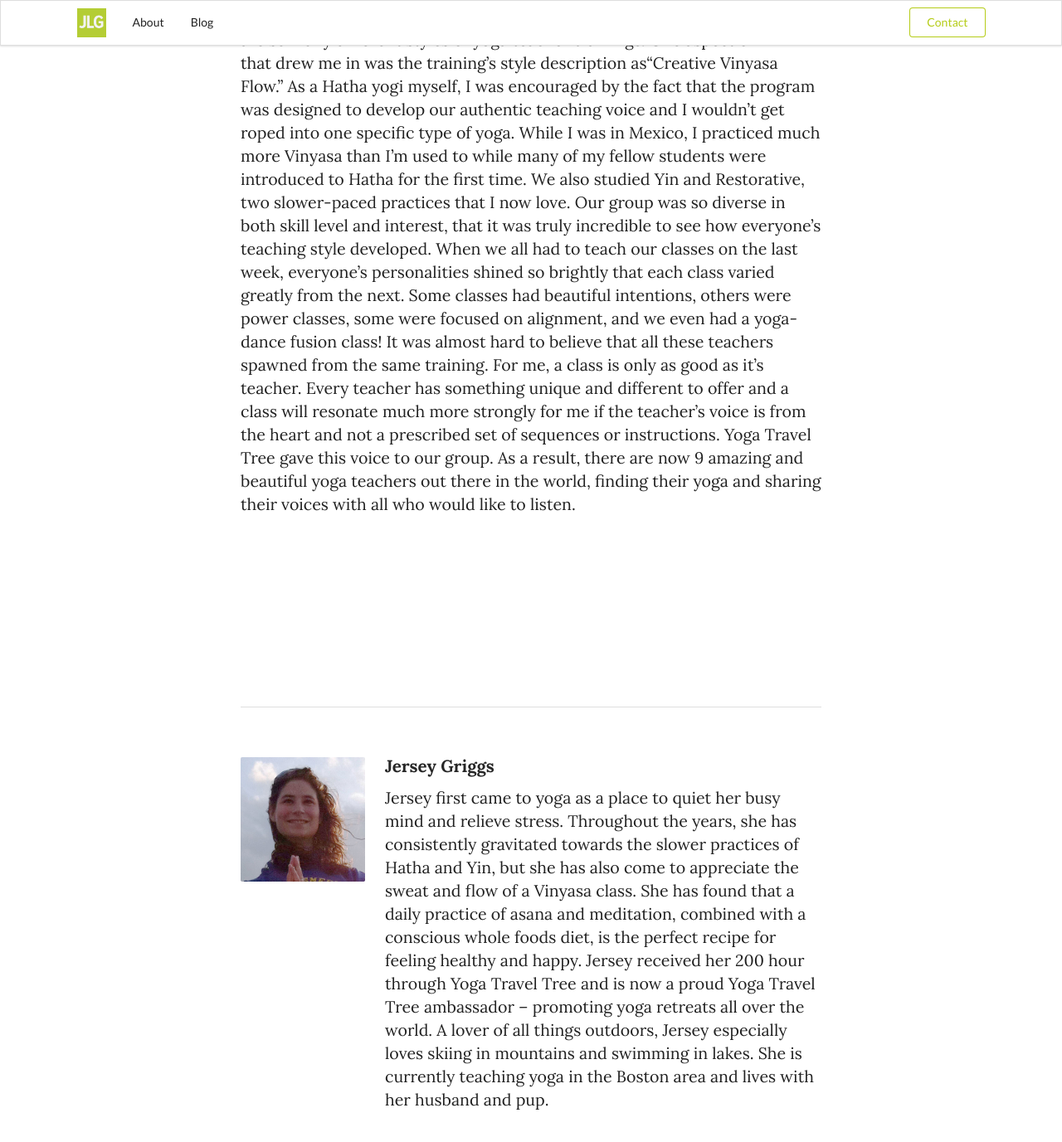
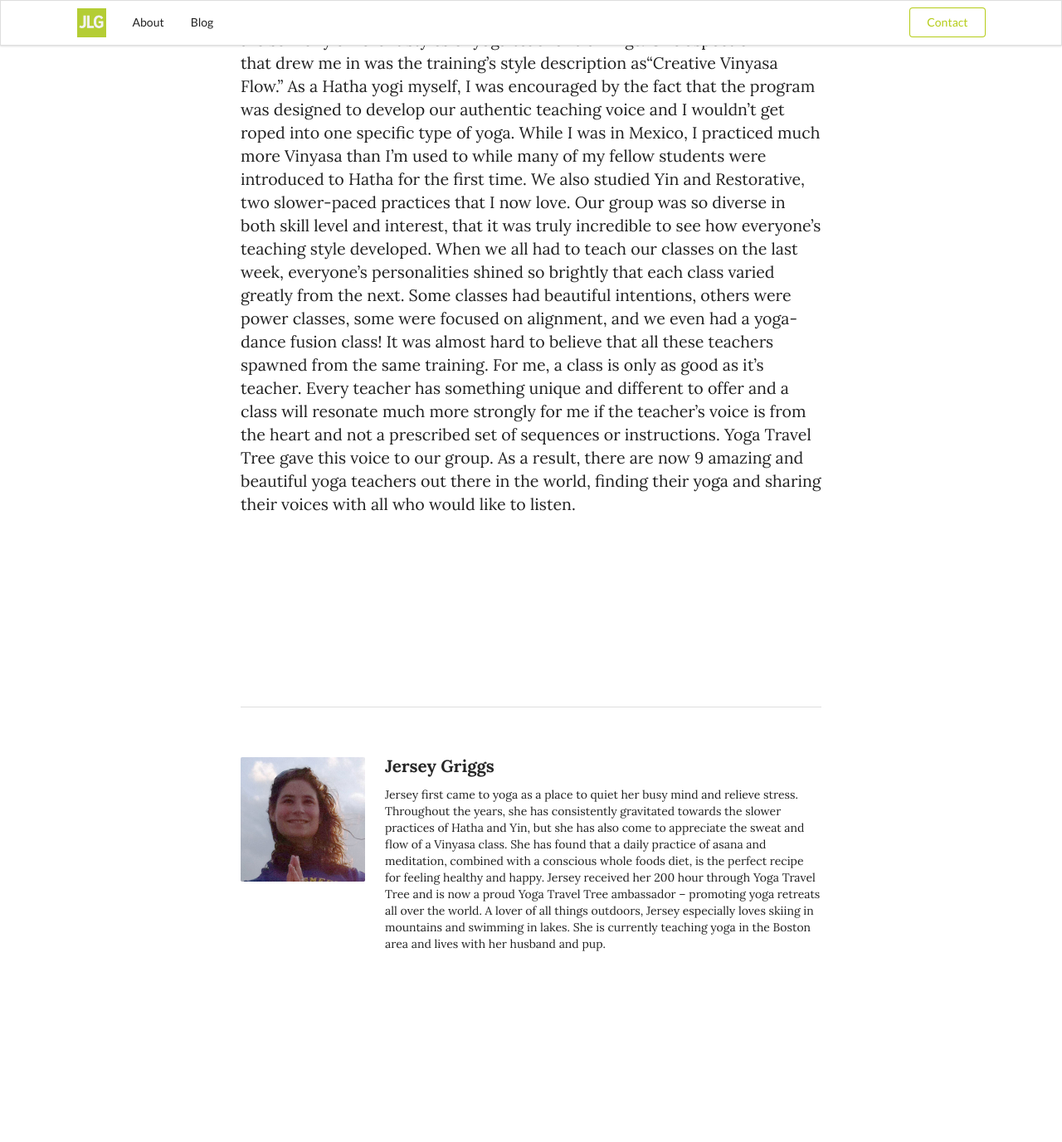
Before and after one commit to yogi-jerz/yogi-jerz.github.io, a Jekyll site: the page built from _posts/2015-07-19-reasons-yoga-travel.markdown, in a window 1280 px wide and 1400 px high, scrolled down 3204 px. Shown: the top 1377 px of the window at 83% size. Built offline with Jekyll 4.4.1, drawn with Linux system fonts in a browser that asks for light colours; nearby versions of some CDN libraries; comment, search, counter and statistics services are not loaded; after the commit the page ends 4412 px from its top, so only the background shows below that.

Commit message:
make font smaller in bio

```diff
--- a/_sass/_theme.scss
+++ b/_sass/_theme.scss
@@ -19,6 +19,9 @@
   p {
     font-size: 1.2rem;
   }
+}
+.description p {
+  font-size: 1rem;
 }
 video {
   width: 100%;
```
